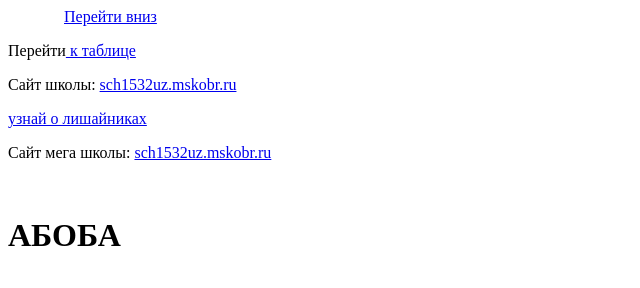
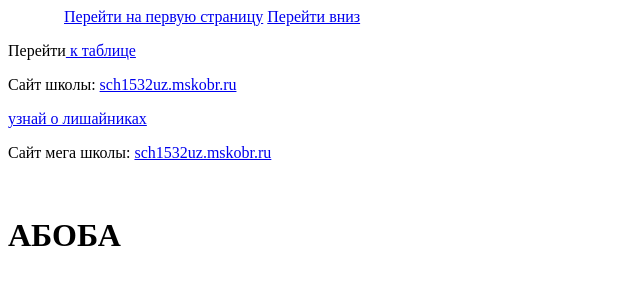
Before and after one commit to brawledit/site, a plain HTML site: page 2.html in a window 1280 px wide. Shown: the top 288 px of the page, without its empty margins (0-640 px from the left). Drawn offline with Linux system fonts and the light colour scheme.

Commit message:
Update 2.html
изменения

```diff
--- a/2.html
+++ b/2.html
@@ -4,6 +4,7 @@
     <title> Cайт леонус </title>
   </head>
   <body>
+    <a href = "index.html">Перейти на первую страницу</a>
     <a href ="#bottom">Перейти вниз</a>
     <a href = "#top"></a>
     <p>Перейти<a href = "#table"> к таблице</a></p>
```
